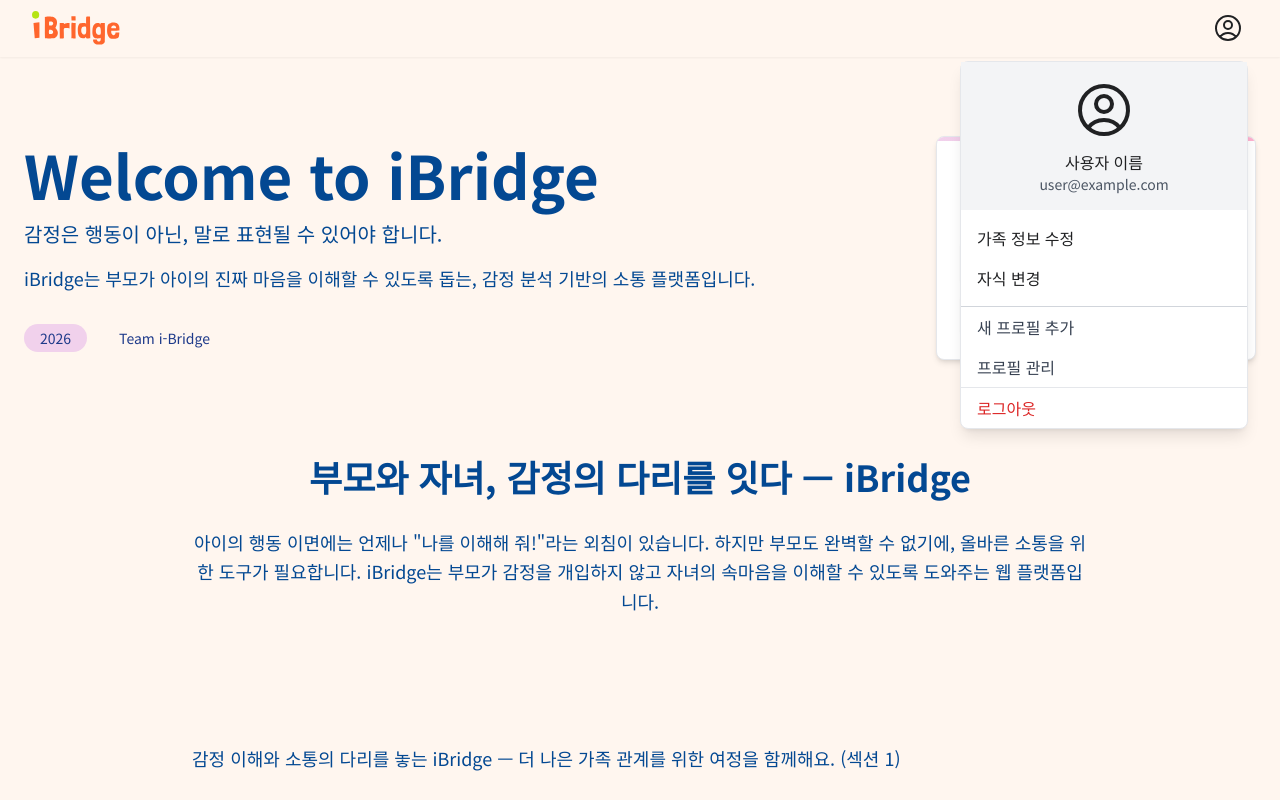
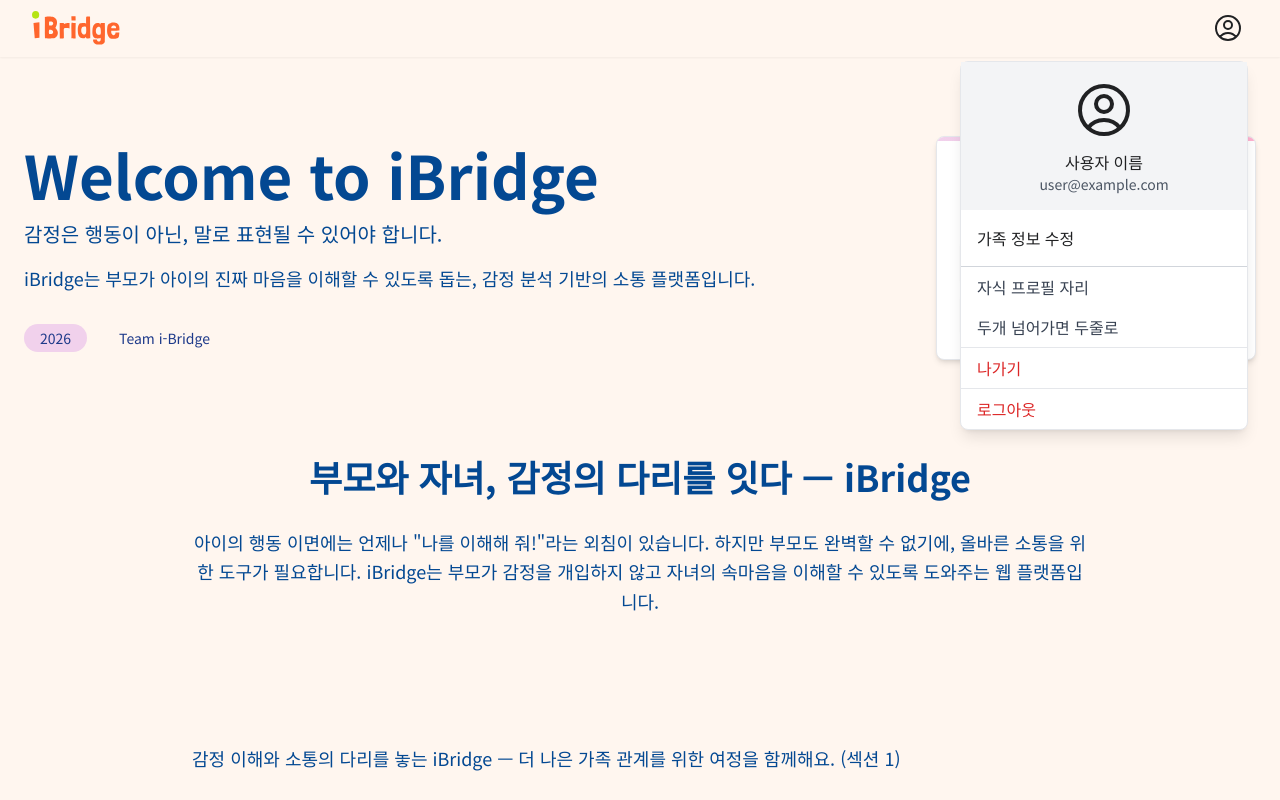
Before and after one commit to i-Bridge/front-ibridge-2025, a Next.js app: page / in a window 1280 px wide. Both pictures are taken after a click on the button 1228 px from the left and 26 px from the top of the page. Shown: the top 800 px of the page. Built offline with nearby package versions, Linux system fonts and the light colour scheme; no server answers.

Commit message:
Feat: 헤더 수정

```diff
--- a/src/components/Auth/LogoutButton.tsx
+++ b/src/components/Auth/LogoutButton.tsx
@@ -2,13 +2,13 @@
 
 import { signOut } from 'next-auth/react';
 
+export const handleLogout = async () => {
+  sessionStorage.clear();
+  localStorage.clear();
+  await signOut({ callbackUrl: '/' });
+};
+
 export default function LogoutButton() {
-  const handleLogout = async () => {
-    sessionStorage.clear();
-    localStorage.clear();
-    await signOut({ callbackUrl: '/' });
-  };
-
   return (
     <button
       onClick={handleLogout}
--- a/src/components/Header/ParentHeader.tsx
+++ b/src/components/Header/ParentHeader.tsx
@@ -4,6 +4,7 @@ import { useParams } from 'next/navigation';
 import { useState, useRef, useEffect } from 'react';
 import { motion, AnimatePresence } from 'framer-motion';
 import { useHeaderContext } from '@/context/HeaderContext';
+import { handleLogout } from '@/components/Auth/LogoutButton';
 
 export default function ParentHeader() {
   const params = useParams();
@@ -103,14 +104,8 @@ export default function ParentHeader() {
                       </button>
                     </li>
                   </Link>
-                  <li>
-                    <button className="block w-full px-4 py-2 text-left hover:bg-gray-100">
-                      자식 변경
-                    </button>
-                  </li>
                 </ul>
 
-                {/* 기타 */}
                 <div className="border-t border-gray-300">
                   <ul>
                     <li>
@@ -118,7 +113,7 @@ export default function ParentHeader() {
                         onClick={() => alert('새 프로필 추가')}
                         className="block w-full px-4 py-2 text-left text-gray-700 hover:bg-gray-100"
                       >
-                        새 프로필 추가
+                        자식 프로필 자리
                       </button>
                     </li>
                     <li>
@@ -126,7 +121,7 @@ export default function ParentHeader() {
                         onClick={() => alert('프로필 관리')}
                         className="block w-full px-4 py-2 text-left text-gray-700 hover:bg-gray-100 rounded-b-lg"
                       >
-                        프로필 관리
+                        두개 넘어가면 두줄로
                       </button>
                     </li>
                   </ul>
@@ -134,6 +129,15 @@ export default function ParentHeader() {
 
                 <div className="border-t">
                   <button className="block w-full px-4 py-2 text-left text-red-600 hover:bg-red-100">
+                    나가기
+                  </button>
+                </div>
+
+                <div className="border-t">
+                  <button
+                    onClick={handleLogout}
+                    className="block w-full px-4 py-2 text-left text-red-600 hover:bg-red-100"
+                  >
                     로그아웃
                   </button>
                 </div>
```
